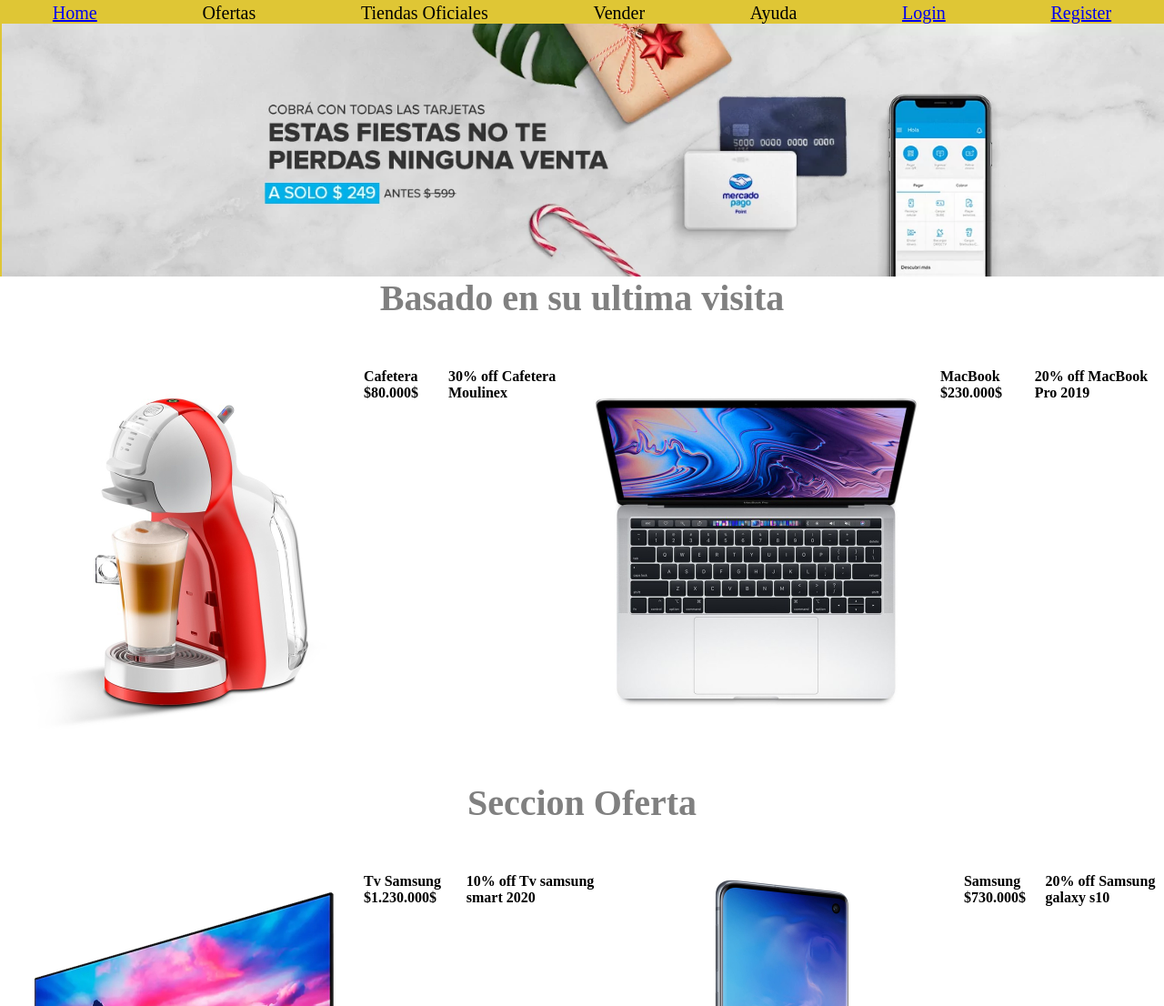
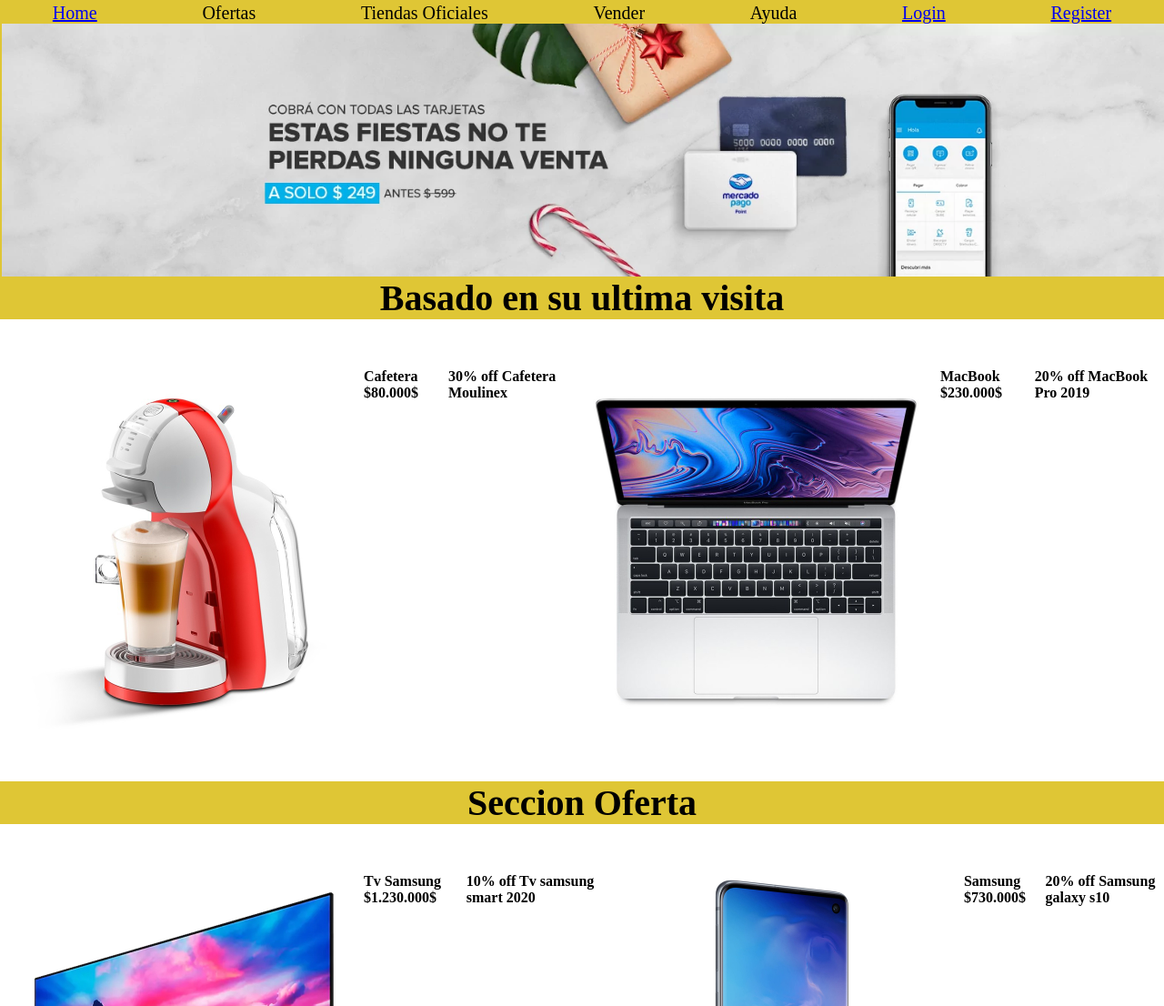
Before and after one commit to AndresFeGoHe/MercadoLiebre, a plain HTML site: page views/home.html in a window 1280 px wide. Shown: the part 57-1163 px from the top of the page at 91% size. Drawn offline with Linux system fonts and the light colour scheme.

Commit message:
se hizo un cambio en el home en los titulos

```diff
--- a/public/css/styles.css
+++ b/public/css/styles.css
@@ -42,7 +42,8 @@
 }
 
 .titulo {
-    color: gray;
+    background-color: rgba(216, 185, 7, 0.81);
+    color: black;
     font-size: 40px;
     text-align: center;
 
@@ -57,7 +58,8 @@
 }
 
 .titulo1 {
-    color: gray;
+    background-color: rgba(216, 185, 7, 0.81);
+    color: black;
     font-size: 40px;
     text-align: center;
 }
```
